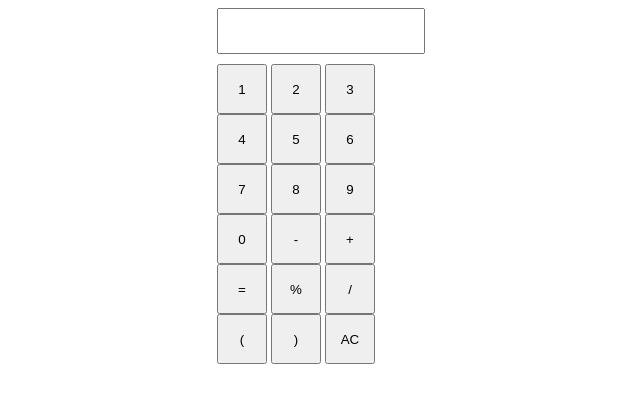
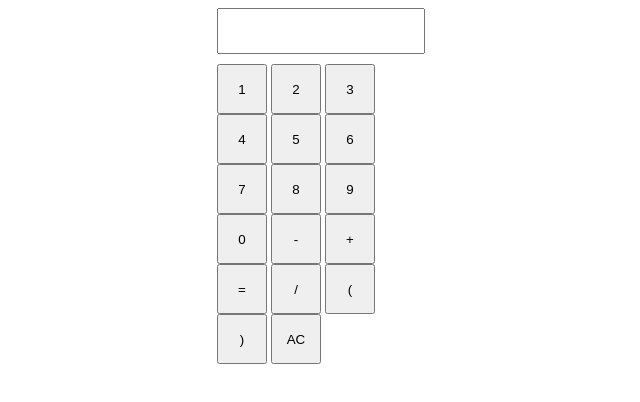
Before and after one commit to agustincho7/calculadora, a plain HTML site: page index.html in a window 1280 px wide. Shown: the whole page, without its empty margins (323-963 px from the left). Drawn offline with Linux system fonts and the light colour scheme.

Commit message:
Borro botones innecesarios

```diff
--- a/index.html
+++ b/index.html
@@ -13,7 +13,6 @@
             <button>1</button>
             <button>2</button>
             <button>3</button>
-            <!-- Continúa con los demás botones -->
             <button>4</button>
             <button>5</button>
             <button>6</button>
@@ -24,7 +23,6 @@
             <button>-</button>
             <button>+</button>
             <button>=</button>
-            <button>%</button>
             <button>/</button>
             <button>(</button>
             <button>)</button>
```
